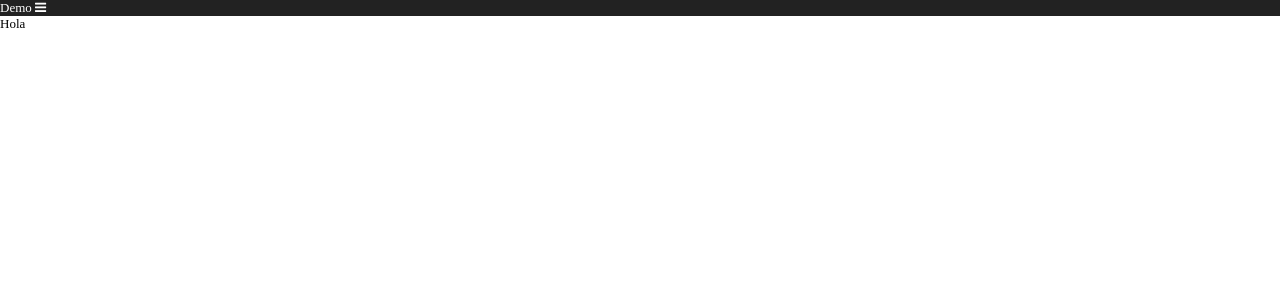
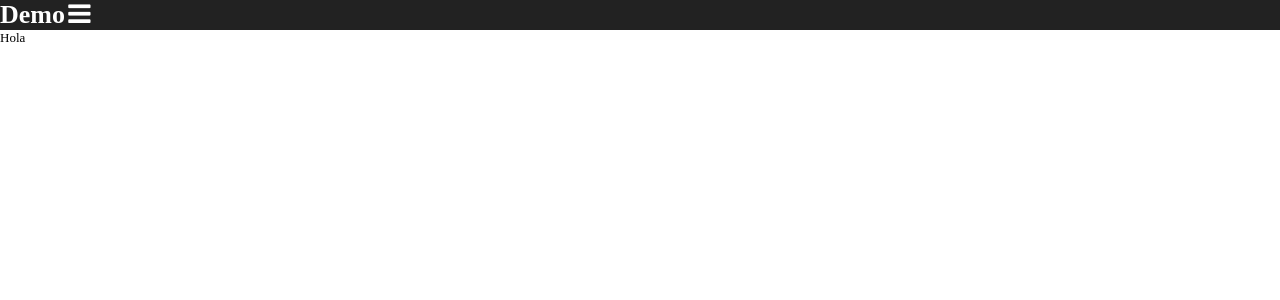
Before and after one commit to CarbajalS/FramaTemplate, a Jekyll site: the page built from index.html, in a window 1280 px wide. Shown: the top 300 px of the page. Built offline with Jekyll 4.4.1, drawn with Linux system fonts in a browser that asks for light colours.

Commit message:
Add files via upload

```diff
--- a/assets/css/sitio/styles.css
+++ b/assets/css/sitio/styles.css
@@ -7,9 +7,16 @@ padding:0;
 width:100%;
 }
 
-.header p {
+.header .titleweb {
 font-size:2em;
 padding:.5em 0px;
 text-align:center;
 font-weight:bold;
 }
+
+.header .reordermenu {
+font-size:2em;
+padding:.5em 0px;
+font-weight:bold;
+text-align:right;
+}
```
